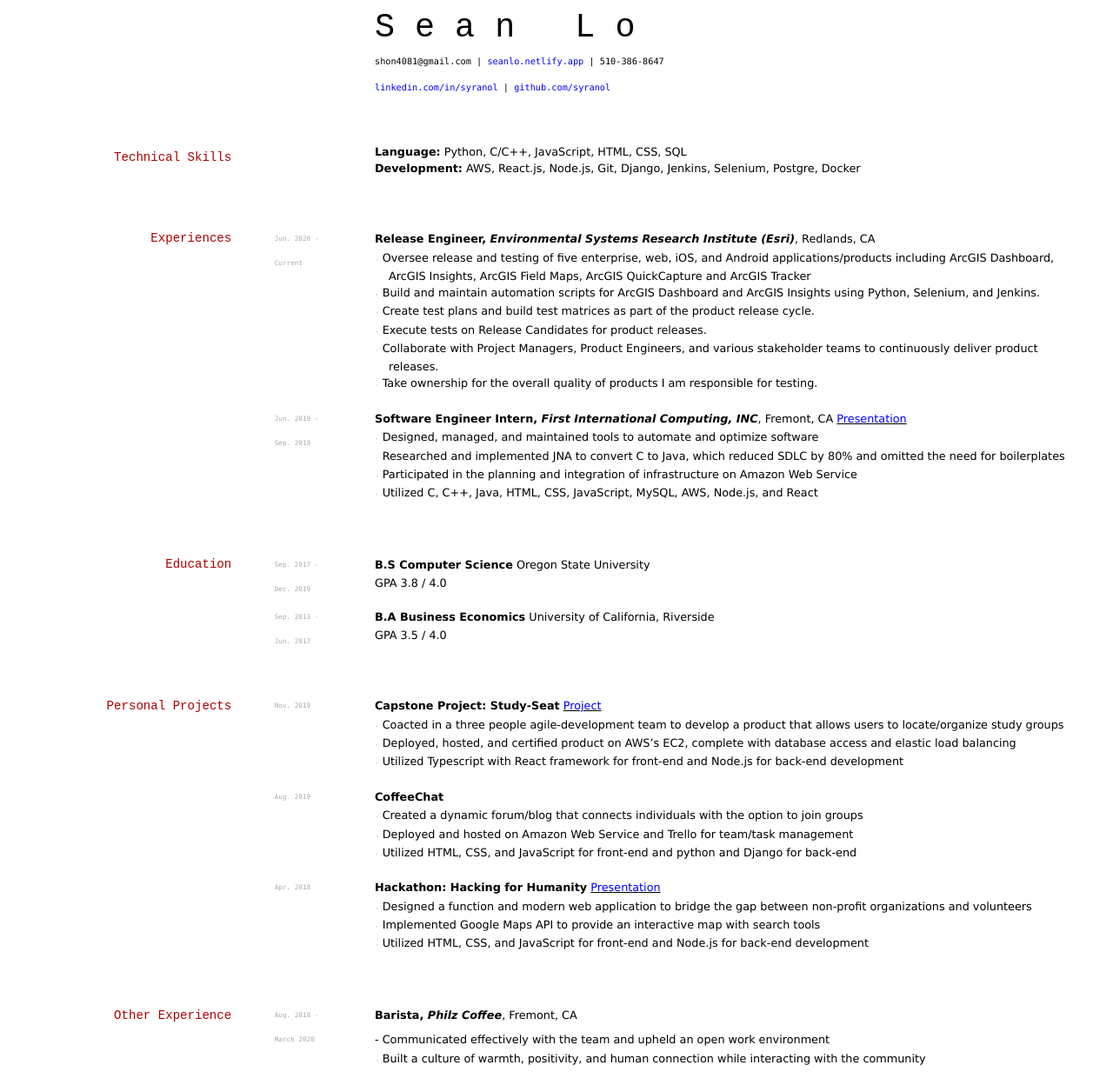
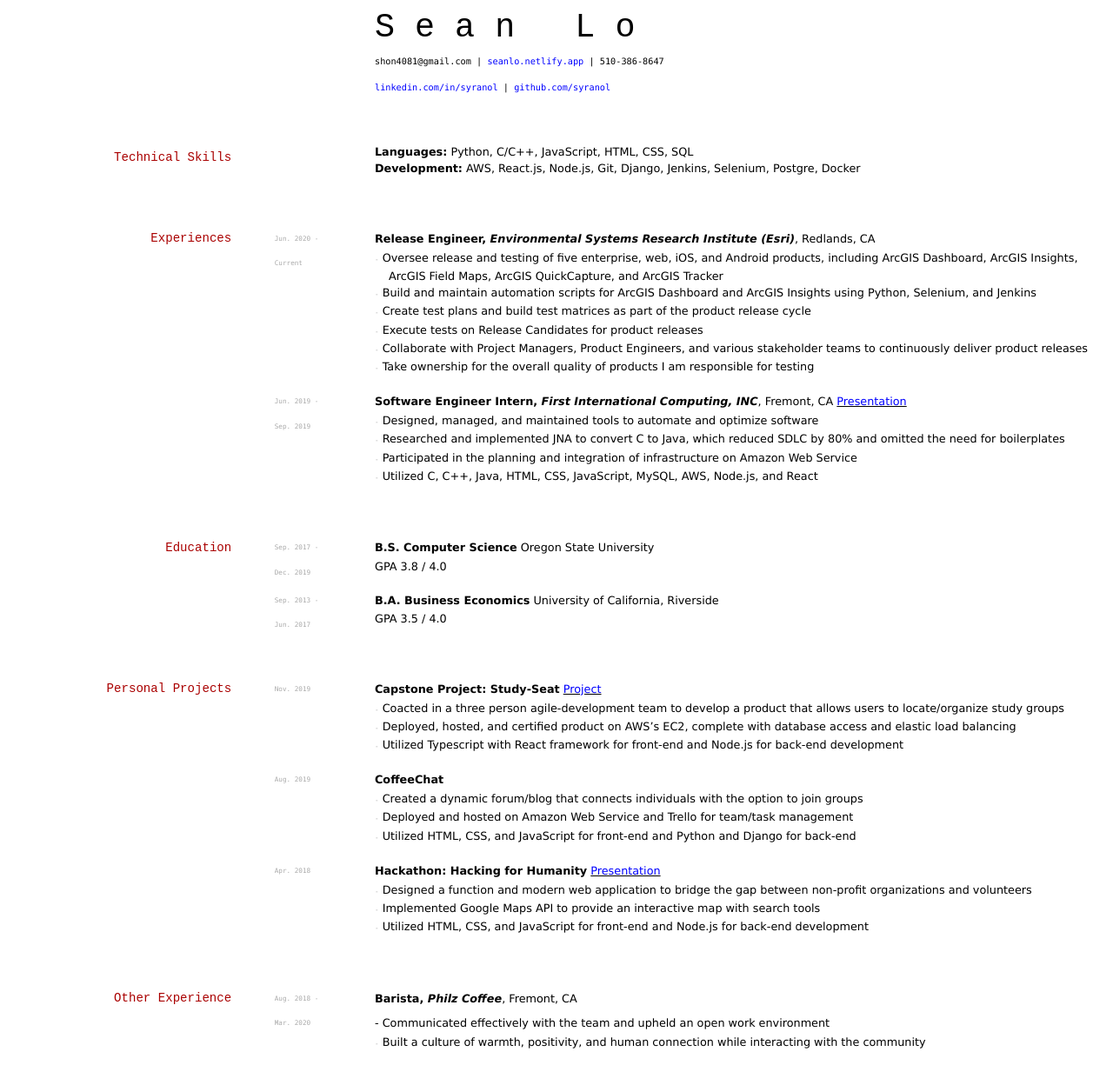
Before and after one commit to elipapa/markdown-cv, a Jekyll site: the page built from index.md, in a window 1280 px wide. Shown: the whole page at 87% size. Built offline with Jekyll 4.4.1, drawn with Linux system fonts in a browser that asks for light colours.

Commit message:
Update index.md

```diff
--- a/index.md
+++ b/index.md
@@ -15,7 +15,7 @@
 </div>
 
 ## Technical Skills
-- __Language:__ Python, C/C++, JavaScript, HTML, CSS, SQL
+- __Languages:__ Python, C/C++, JavaScript, HTML, CSS, SQL
 - __Development:__ AWS, React.js, Node.js, Git, Django, Jenkins, Selenium, Postgre, Docker
 
 ## Experiences
@@ -25,12 +25,12 @@
 
 `Current`
 
-- `-` Oversee release and testing of five enterprise, web, iOS, and Android applications/products including ArcGIS Dashboard, ArcGIS Insights, ArcGIS Field Maps, ArcGIS QuickCapture and ArcGIS Tracker
-- `-` Build and maintain automation scripts for ArcGIS Dashboard and ArcGIS Insights using Python, Selenium, and Jenkins.
-- `-` Create test plans and build test matrices as part of the product release cycle.
-- `-` Execute tests on Release Candidates for product releases.
-- `-` Collaborate with Project Managers, Product Engineers, and various stakeholder teams to continuously deliver product releases.
-- `-` Take ownership for the overall quality of products I am responsible for testing.
+- `-` Oversee release and testing of five enterprise, web, iOS, and Android products, including ArcGIS Dashboard, ArcGIS Insights, ArcGIS Field Maps, ArcGIS QuickCapture, and ArcGIS Tracker
+- `-` Build and maintain automation scripts for ArcGIS Dashboard and ArcGIS Insights using Python, Selenium, and Jenkins
+- `-` Create test plans and build test matrices as part of the product release cycle
+- `-` Execute tests on Release Candidates for product releases
+- `-` Collaborate with Project Managers, Product Engineers, and various stakeholder teams to continuously deliver product releases
+- `-` Take ownership for the overall quality of products I am responsible for testing
 
 `Jun. 2019 -`
 __Software Engineer Intern, *First International Computing, INC*__, Fremont, CA <a href="https://www.slideshare.net/slideshow/embed_code/key/8Q79mh33AwR0jS"> <font color="blue"> Presentation </font> </a>
@@ -46,13 +46,13 @@
 ## Education
 
 `Sep. 2017 -`
-__B.S Computer Science__   Oregon State University
+__B.S. Computer Science__   Oregon State University
 
 `Dec. 2019`
 - GPA 3.8 / 4.0
 
 `Sep. 2013 -`
-__B.A Business Economics__   University of California, Riverside
+__B.A. Business Economics__   University of California, Riverside
 
 `Jun. 2017`
 - GPA 3.5 / 4.0
@@ -62,7 +62,7 @@
 `Nov. 2019`
 __Capstone Project: Study-Seat__  <a href="https://github.com/syranol/Study-Seat"> <font color="blue"> Project </font> </a>
 
-- `-` Coacted in a three people agile-development team to develop a product that allows users to locate/organize study groups
+- `-` Coacted in a three person agile-development team to develop a product that allows users to locate/organize study groups
 - `-` Deployed, hosted, and certified product on AWS's EC2, complete with database access and elastic load balancing
 - `-` Utilized Typescript with React framework for front-end and Node.js for back-end development
 
@@ -71,7 +71,7 @@
 
 - `-` Created a dynamic forum/blog that connects individuals with the option to join groups
 - `-` Deployed and hosted on Amazon Web Service and Trello for team/task management
-- `-` Utilized HTML, CSS, and JavaScript for front-end and python and Django for back-end
+- `-` Utilized HTML, CSS, and JavaScript for front-end and Python and Django for back-end
 
 `Apr. 2018`
 __Hackathon: Hacking for Humanity__  <a href="https://xd.adobe.com/view/48a66b77-5435-4eb8-4328-1f67f7a879dc-3e97/"> <font color="blue"> Presentation </font> </a>
@@ -84,5 +84,5 @@
 `Aug. 2018 -`
 __Barista, *Philz Coffee*__, Fremont, CA
 
-`March 2020` - `-` Communicated effectively with the team and upheld an open work environment
+`Mar. 2020` - `-` Communicated effectively with the team and upheld an open work environment
 - `-` Built a culture of warmth, positivity, and human connection while interacting with the community
```
